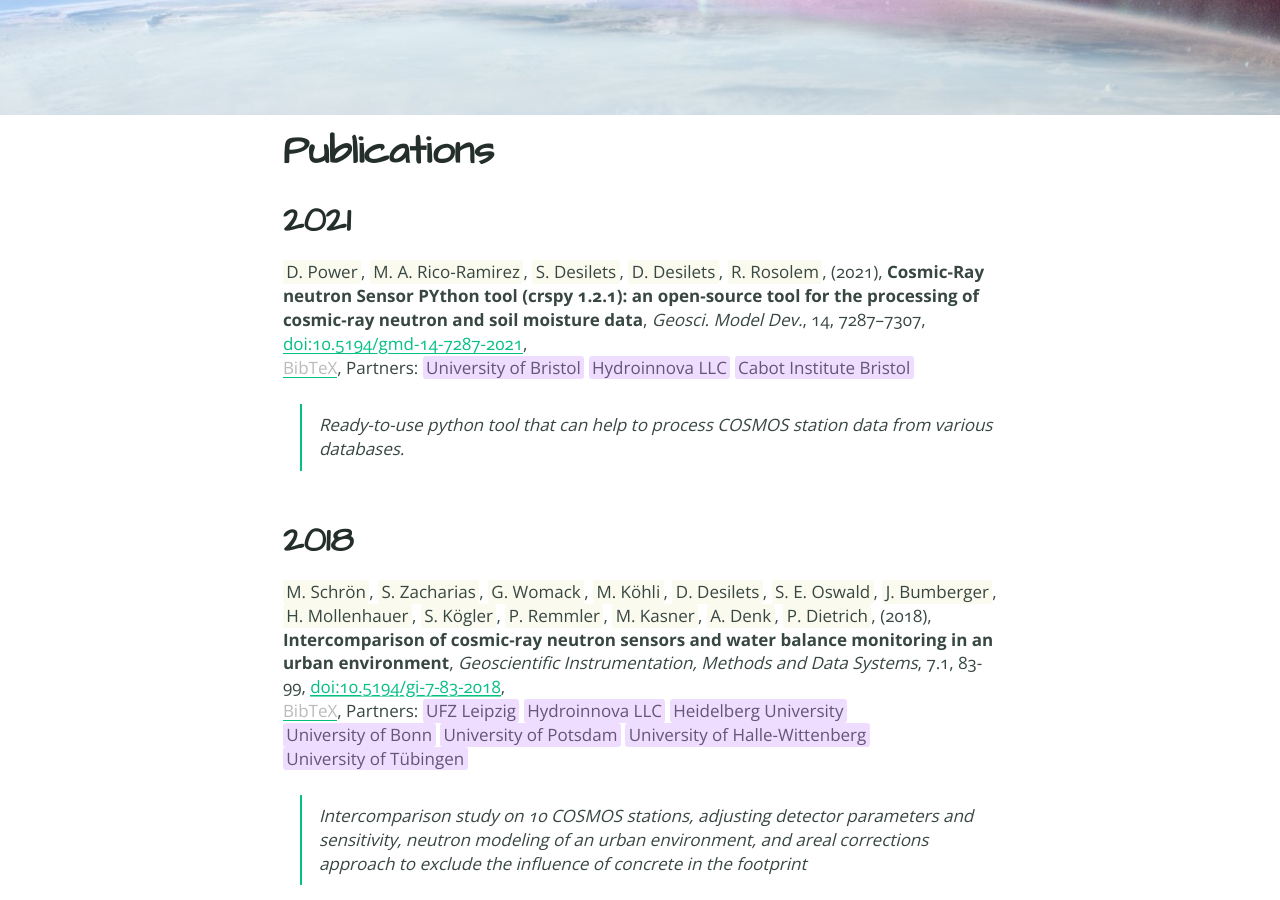
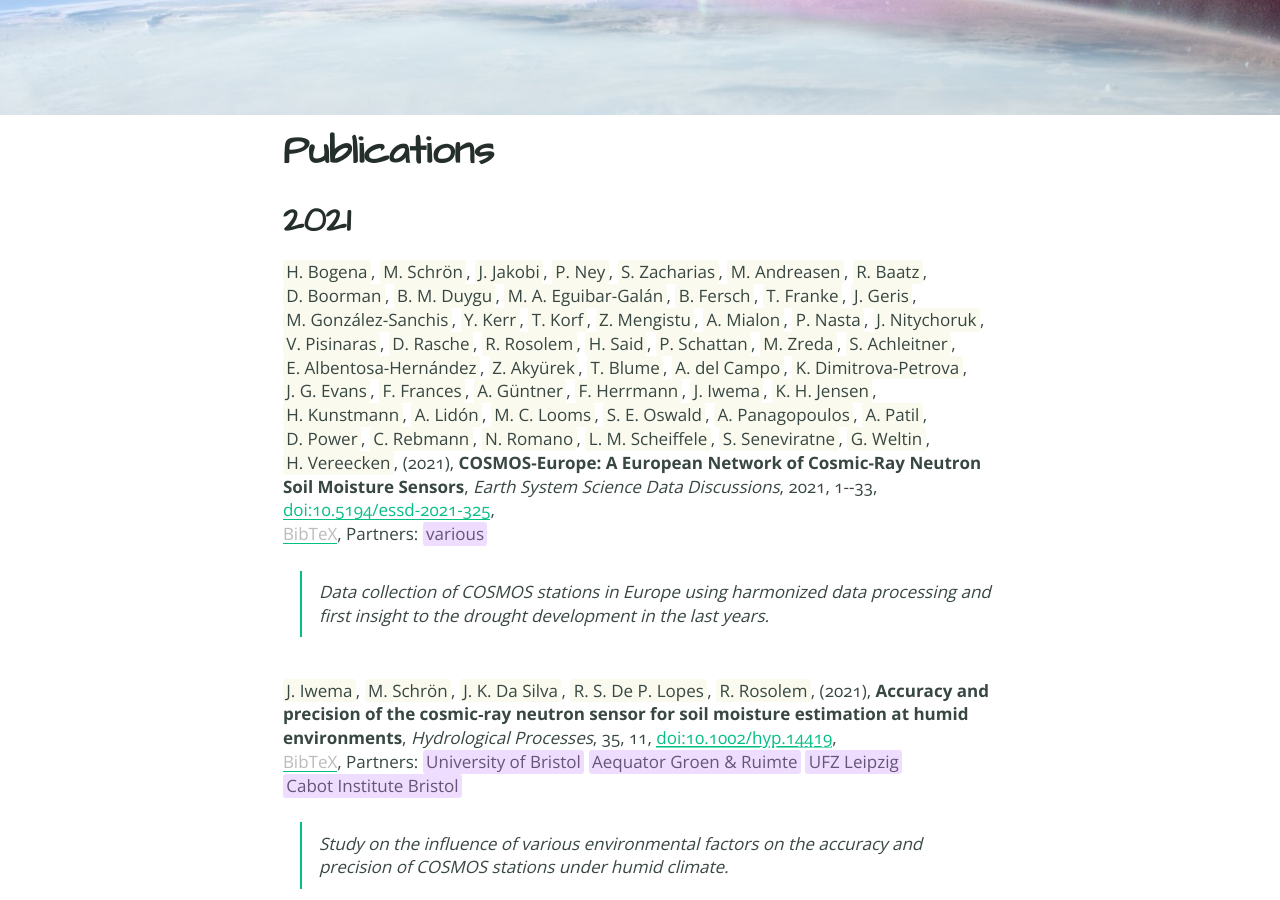
Before and after one commit to globalcosmos/globalcosmos.github.io, a Jekyll site: the page built from publications.md, in a window 1280 px wide and 900 px high, scrolled down 268 px. Built offline with Jekyll 4.4.1, drawn with Linux system fonts in a browser that asks for light colours.

Commit message:
Added publications and new stations yml

```diff
--- a/_data/publications.yml
+++ b/_data/publications.yml
@@ -1,3 +1,25 @@
+
+Bogena.2022.ESSD:
+  authors: H. Bogena, M. Schrön, J. Jakobi, P. Ney, S. Zacharias, M. Andreasen, R. Baatz, D. Boorman, B. M. Duygu, M. A. Eguibar-Galán, B. Fersch, T. Franke, J. Geris,  M. González-Sanchis, Y. Kerr, T. Korf, Z. Mengistu, A. Mialon, P. Nasta, J. Nitychoruk, V. Pisinaras, D. Rasche, R. Rosolem, H. Said, P. Schattan, M. Zreda, S. Achleitner, E. Albentosa-Hernández, Z. Akyürek, T. Blume, A. del Campo, K. Dimitrova-Petrova, J. G. Evans, F. Frances, A. Güntner, F. Herrmann, J. Iwema, K. H. Jensen, H. Kunstmann, A. Lidón, M. C. Looms, S. E. Oswald, A. Panagopoulos, A. Patil, D. Power, C. Rebmann, N. Romano, L. M. Scheiffele, S. Seneviratne, G. Weltin, H. Vereecken
+  title: "COSMOS-Europe: A European Network of Cosmic-Ray Neutron Soil Moisture Sensors"
+  journal: Earth System Science Data Discussions
+  numbers: 2021, 1--33
+  year: 2021
+  doi: 10.5194/essd-2021-325
+  bibtex: https://essd.copernicus.org/preprints/essd-2021-325/essd-2021-325.bib
+  partners: various
+  comment: Data collection of COSMOS stations in Europe using harmonized data processing and first insight to the drought development in the last years.
+
+Iwema.2021.HP:
+  year: 2021
+  title: "Accuracy and precision of the cosmic‐ray neutron sensor for soil moisture estimation at humid environments"
+  authors: J. Iwema, M. Schrön, J. K. Da Silva, R. S. De P. Lopes, R. Rosolem
+  journal: Hydrological Processes
+  doi: 10.1002/hyp.14419
+  numbers: 35, 11
+  bibtex: https://onlinelibrary.wiley.com/action/showCitFormats?doi=10.1002%2Fhyp.14419
+  partners: University of Bristol, Aequator Groen & Ruimte, UFZ Leipzig, Cabot Institute Bristol
+  comment: Study on the influence of various environmental factors on the accuracy and precision of COSMOS stations under humid climate.
 
 Power.2021.GMD:
   authors: D. Power, M. A. Rico-Ramirez, S. Desilets, D. Desilets, R. Rosolem
--- /dev/null
+++ b/_data/stations.yml
@@ -0,0 +1,56 @@
+Cunnersdorf:
+  active: true
+  period: 2016-today
+  affiliation: UFZ
+  network: TERENO
+  country: Germany
+  lat: 51.3696
+  lon: 12.5571
+  alt: 140
+  landuse: agriculture
+  climate: Dfb
+  has_EC: false
+  has_TDT: true
+  has_precip: true
+  has_gw: false
+  contact: martin.schroen@ufz.de
+  data: https://essd.copernicus.org/preprints/essd-2021-325
+  citation: Bogena.2022.ESSD
+
+Sheepdrove1:
+  active: true
+  period: 2015-today
+  affiliation: Uni Bristol
+  network:
+  country: England
+  lat: 51.5153
+  lon: -1.4581
+  alt: 197
+  landuse: agriculture
+  climate: Cfb
+  has_EC: true
+  has_TDT: true
+  has_precip: true
+  has_gw: false
+  contact: rafael.rosolem@bristol.ac.uk
+  data: https://essd.copernicus.org/preprints/essd-2021-325/
+  citation: Iwema.2021.HP
+
+Zugspitze:
+  active: false
+  period: 2015-today
+  affiliation: UFZ
+  network: TERENO
+  country: Germany
+  lat: 47.4165
+  lon: 10.9793
+  alt: 2900
+  landuse: rock
+  climate: ET
+  has_EC: false
+  has_TDT: false
+  has_precip: true
+  has_gw: false
+  contact: martin.schroen@ufz.de
+  data: https://essd.copernicus.org/preprints/essd-2021-325/
+  citation:
```
